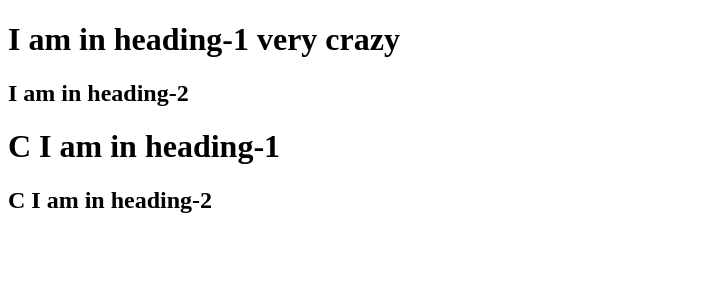
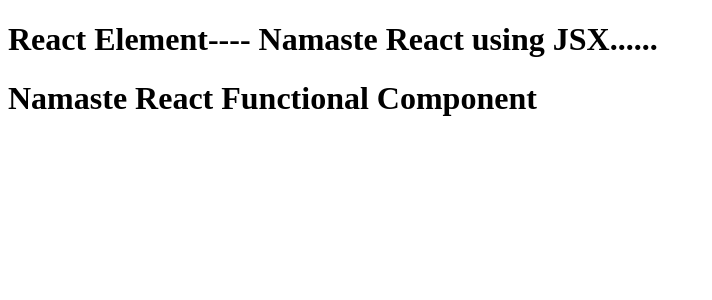
Before and after one commit to mohinimraut/namaste-react, a React (Vite) app: page / in a window 1280 px wide. Shown: the top 300 px of the page, without its empty margins (0-712 px from the left). Built offline with nearby package versions, Linux system fonts and the light colour scheme.

Commit message:
session3 completed

```diff
--- a/App.js
+++ b/App.js
@@ -1,10 +1,21 @@
  import React from 'react';
 import ReactDOM from 'react-dom';
- const heading=React.createElement("div",{id:"parent"},
-[
-React.createElement("div",{id:"child"},[React.createElement("h1",{},"I am in heading-1 very crazy"),React.createElement("h2",{},"I am in heading-2")]),
-React.createElement("div",{id:"child2"},[React.createElement("h1",{},"C I am in heading-1"),React.createElement("h2",{},"C I am in heading-2")])
-]
+
+const elem=<span>React Element</span>;
+
+const title=(
+    <h1 className='head' tabIndex="5">
+     {elem}----
+     Namaste React using JSX......
+    </h1>
+);
+
+const HeadingComponent=()=>(
+    <div id="container">
+    {title}
+    <h1 className='heading'>Namaste React Functional Component</h1>
+    </div>
 )
-const root=ReactDOM.createRoot(document.getElementById("root"))
-root.render(heading)
+
+const root=ReactDOM.createRoot(document.getElementById("root"));
+root.render(<HeadingComponent/>)
--- a/package.json
+++ b/package.json
@@ -3,6 +3,8 @@
   "version": "1.0.0",
   "description": "This is Namaste React by Akshay Saini",
   "scripts": {
+    "start":"parcel index.html",
+    "build":"parcel build index.html",
     "test": "jest"
   },
   "repository": {
```
Also changed, not shown: 1 other file (tests, documents, lock files or other folders).
